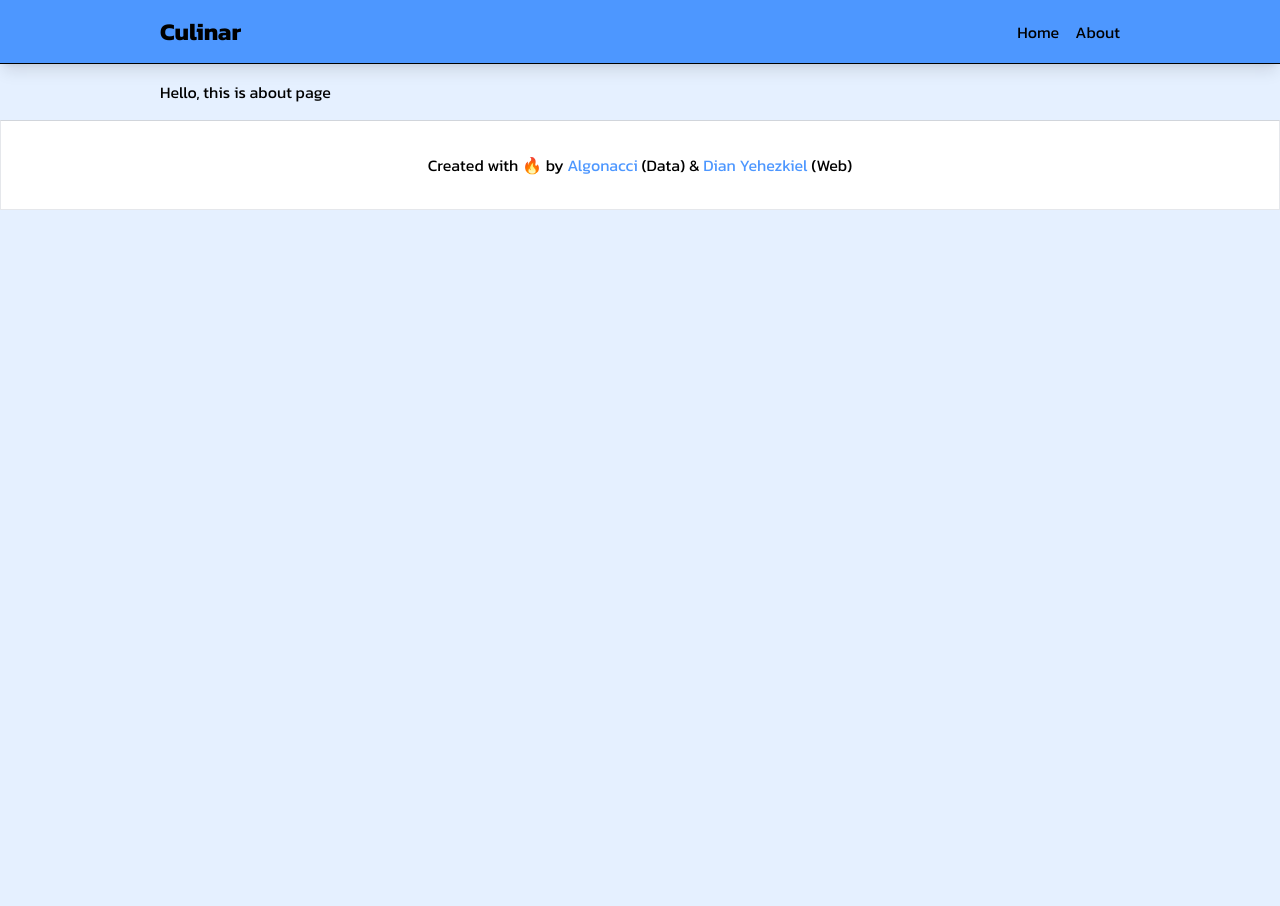
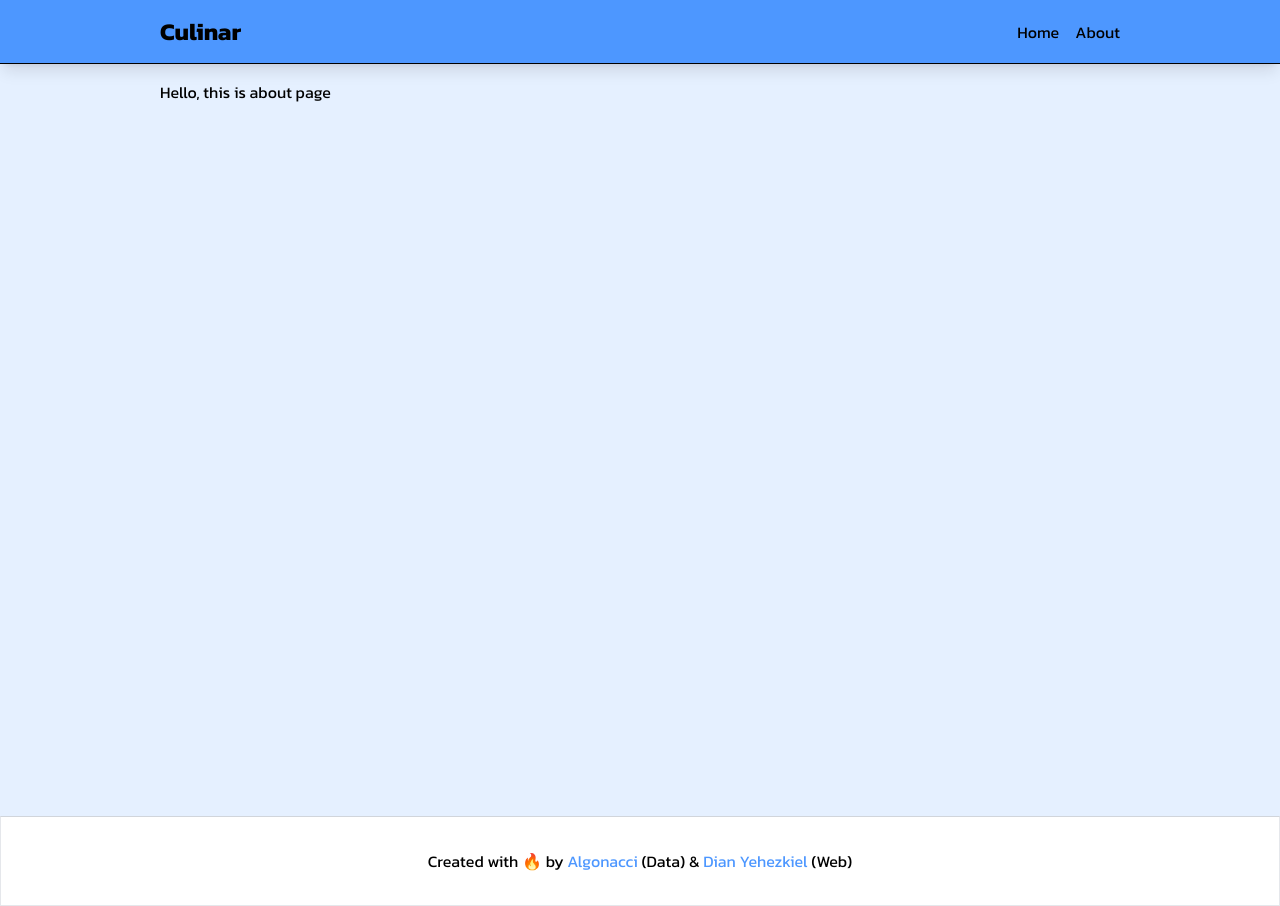
Before and after one commit to dianyehezkiel/culinar_fe, a Next.js app: page /about in a window 1280 px wide. Before the commit the page ends 800 px from the top, so only its background shows below. Built offline with nearby package versions, Linux system fonts and the light colour scheme.

Commit message:
add about page

```diff
--- a/pages/about.tsx
+++ b/pages/about.tsx
@@ -3,9 +3,11 @@ import Container from "../components/Container"
 
 const About: NextPage = () => {
   return (
-    <Container className="py-4">
-      Hello, this is about page
-    </Container>
+    <div className="wrapperFull">
+      <Container className="py-4">
+        Hello, this is about page
+      </Container>
+    </div>
   )
 }
 
```
